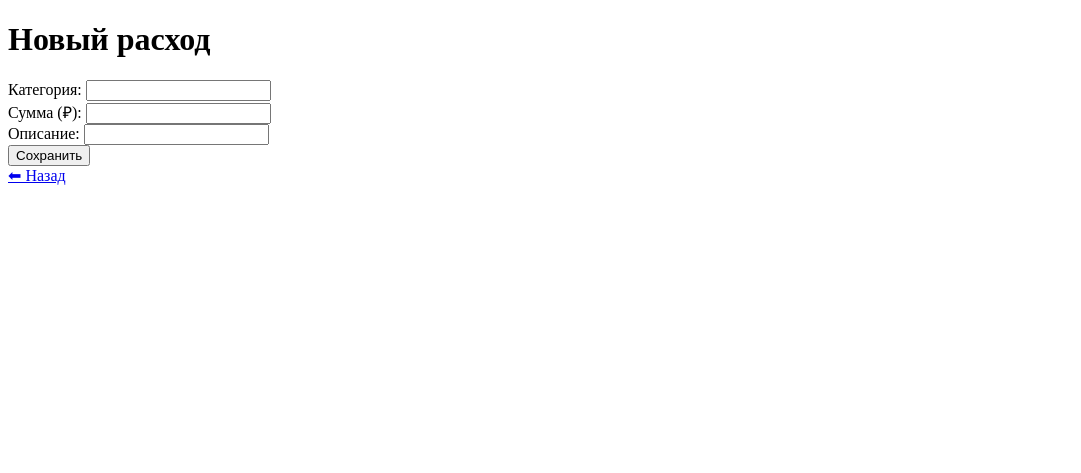
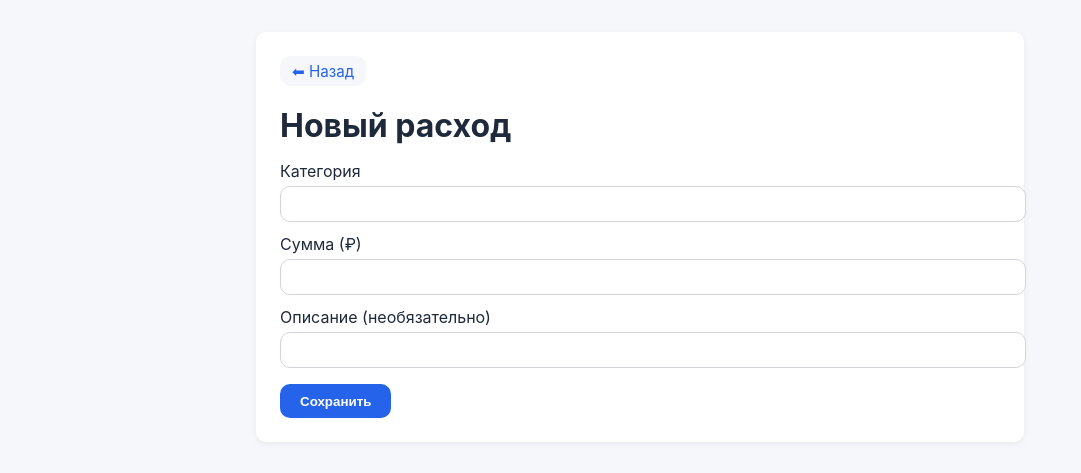
Before and after one commit to Nev1x/University_project, a FastAPI app: page /add in a window 1280 px wide. Shown: the top 473 px of the page, without its empty margins (0-1081 px from the left). Run offline with FastAPI, Linux system fonts and the light colour scheme.

Commit message:
ready_project

```diff
--- a/main.py
+++ b/main.py
@@ -5,6 +5,7 @@ import os, pprint
 from fastapi import FastAPI, Request, Form
 from fastapi.responses import RedirectResponse, HTMLResponse
 from fastapi.templating import Jinja2Templates
+from fastapi.staticfiles import StaticFiles
 
 from expenses.database import SessionLocal
 from expenses import operations, schemas
@@ -14,17 +15,11 @@ templates = Jinja2Templates(directory=str(BASE_DIR / "templates"))
 
 app = FastAPI(title="Expense Tracker")
 
-# ───────────────────────── helpers (debug only) ──────────────────────
-def debug_templates():
-    sp = templates.env.loader.searchpath[0]          # ← абсолютный путь
-    print("SEARCH PATH:", sp)
-    print("FILES      :", pprint.pformat(os.listdir(sp)))
-    print("HAS index  :", os.path.exists(os.path.join(sp, "index.html")))
-# ---------------------------------------------------------------------
+# ── подключаем статику ────────────────────────────────────────────
+app.mount("/static", StaticFiles(directory=BASE_DIR / "static"), name="static")
 
 @app.get("/", response_class=HTMLResponse)
 def read_expenses(request: Request):
-    debug_templates()                                # ← выводим один раз
     with SessionLocal() as db:
         expenses = operations.list_expenses(db)
     return templates.TemplateResponse(
--- /dev/null
+++ b/static/style.css
@@ -0,0 +1,48 @@
+/* ── базовые переменные ─────────────────────────────────────────── */
+:root {
+  --bg: #f5f7fa;
+  --card: #ffffff;
+  --primary: #2563eb;
+  --primary-light: #3b82f6;
+  --text: #1e293b;
+  --muted: #64748b;
+  --radius: 10px;
+  --shadow: 0 2px 6px rgba(0,0,0,.06);
+  --trans: all .2s ease;
+  font-family: "Inter", system-ui, sans-serif;
+}
+
+/* ── общие стили ────────────────────────────────────────────────── */
+body { margin:0; background:var(--bg); color:var(--text); }
+a   { color:var(--primary); text-decoration:none; transition:var(--trans); }
+a:hover { color:var(--primary-light); }
+h1  { margin:0 0 .5em; }
+
+.container {
+  max-width: 720px; margin: 2rem auto; padding: 1.5rem;
+  background:var(--card); border-radius:var(--radius); box-shadow:var(--shadow);
+}
+
+/* ── список расходов ───────────────────────────────────────────── */
+.expense-list { list-style:none; padding:0; margin:0; }
+.expense-item {
+  padding:.75rem 1rem; border-bottom:1px solid #eef1f5;
+  display:flex; flex-wrap:wrap; justify-content:space-between; gap:.5rem;
+}
+.expense-item:last-child { border-bottom:none; }
+.expense-amount { font-weight:600; color:var(--primary); }
+
+/* ── форма ──────────────────────────────────────────────────────── */
+form label { display:block; margin:.75rem 0 .3rem; }
+input { width:100%; padding:.6rem .75rem; border:1px solid #d1d5db; border-radius:var(--radius); }
+button {
+  margin-top:1rem; padding:.6rem 1.25rem; font-weight:600; cursor:pointer;
+  background:var(--primary); color:#fff; border:none; border-radius:var(--radius);
+  transition:var(--trans);
+}
+button:hover { background:var(--primary-light); }
+
+/* ── навигация ──────────────────────────────────────────────────── */
+.nav { display:flex; gap:.75rem; margin-bottom:1.25rem; }
+.nav a { font-size:.95rem; padding:.35rem .75rem; border-radius:var(--radius); background:var(--bg); }
+.nav a:hover { background:#e2e8f0; }
--- a/templates/add_expense.html
+++ b/templates/add_expense.html
@@ -1,23 +1,30 @@
 <!DOCTYPE html>
 <html lang="ru">
 <head>
-  <meta charset="utf-8" />
+  <meta charset="UTF-8" />
   <title>Добавить расход</title>
+  <link rel="stylesheet" href="/static/style.css">
 </head>
 <body>
-  <h1>Новый расход</h1>
-  <form action="/add" method="post">
-    <label>Категория:
+  <main class="container">
+    <nav class="nav">
+      <a href="/">⬅ Назад</a>
+    </nav>
+
+    <h1>Новый расход</h1>
+
+    <form action="/add" method="post">
+      <label>Категория</label>
       <input name="category" required>
-    </label><br>
-    <label>Сумма (₽):
+
+      <label>Сумма (₽)</label>
       <input name="amount" type="number" step="0.01" required>
-    </label><br>
-    <label>Описание:
+
+      <label>Описание (необязательно)</label>
       <input name="description">
-    </label><br>
-    <button type="submit">Сохранить</button>
-  </form>
-  <a href="/">⬅ Назад</a>
+
+      <button type="submit">Сохранить</button>
+    </form>
+  </main>
 </body>
 </html>
```
Also changed, not shown: templates/index.html (+23 -9 lines), 2 other files.
